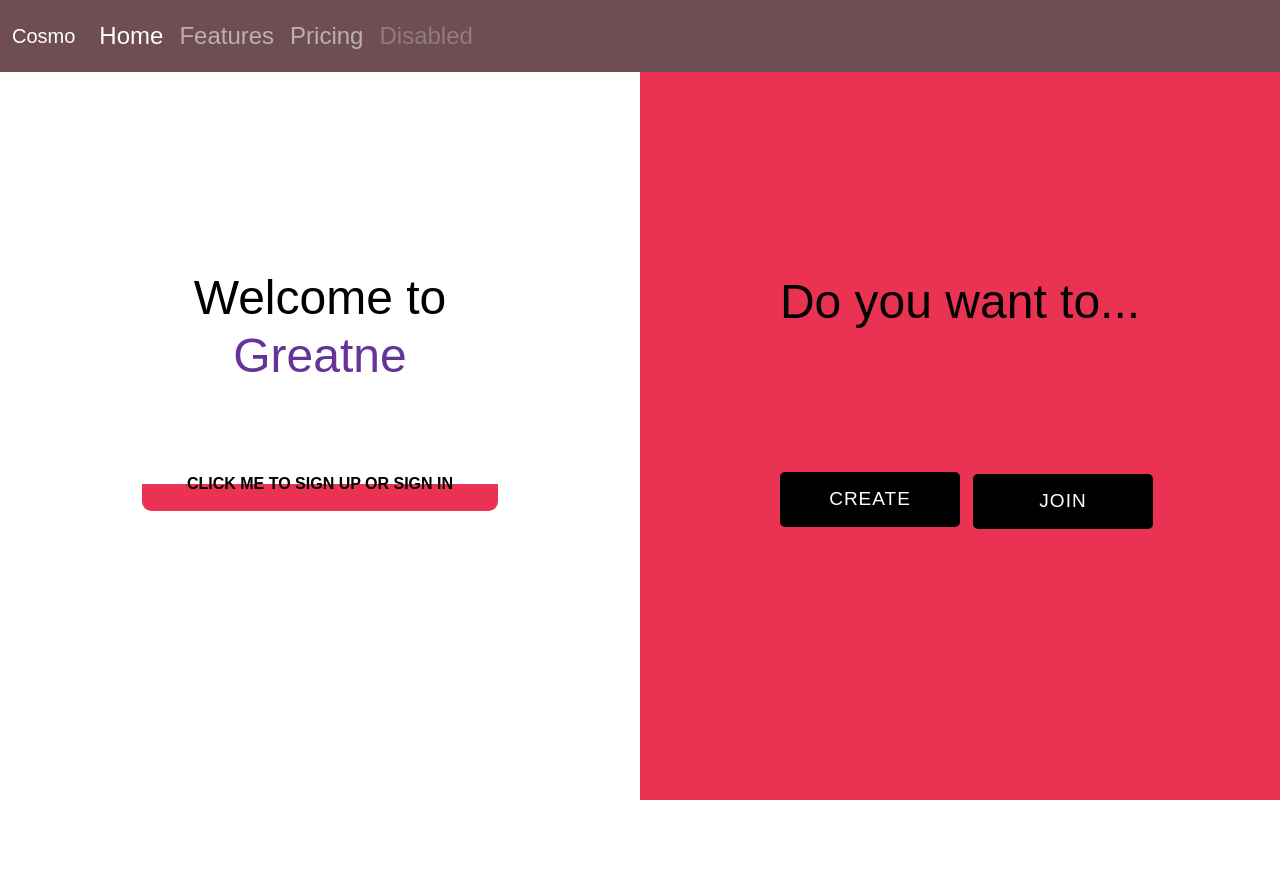
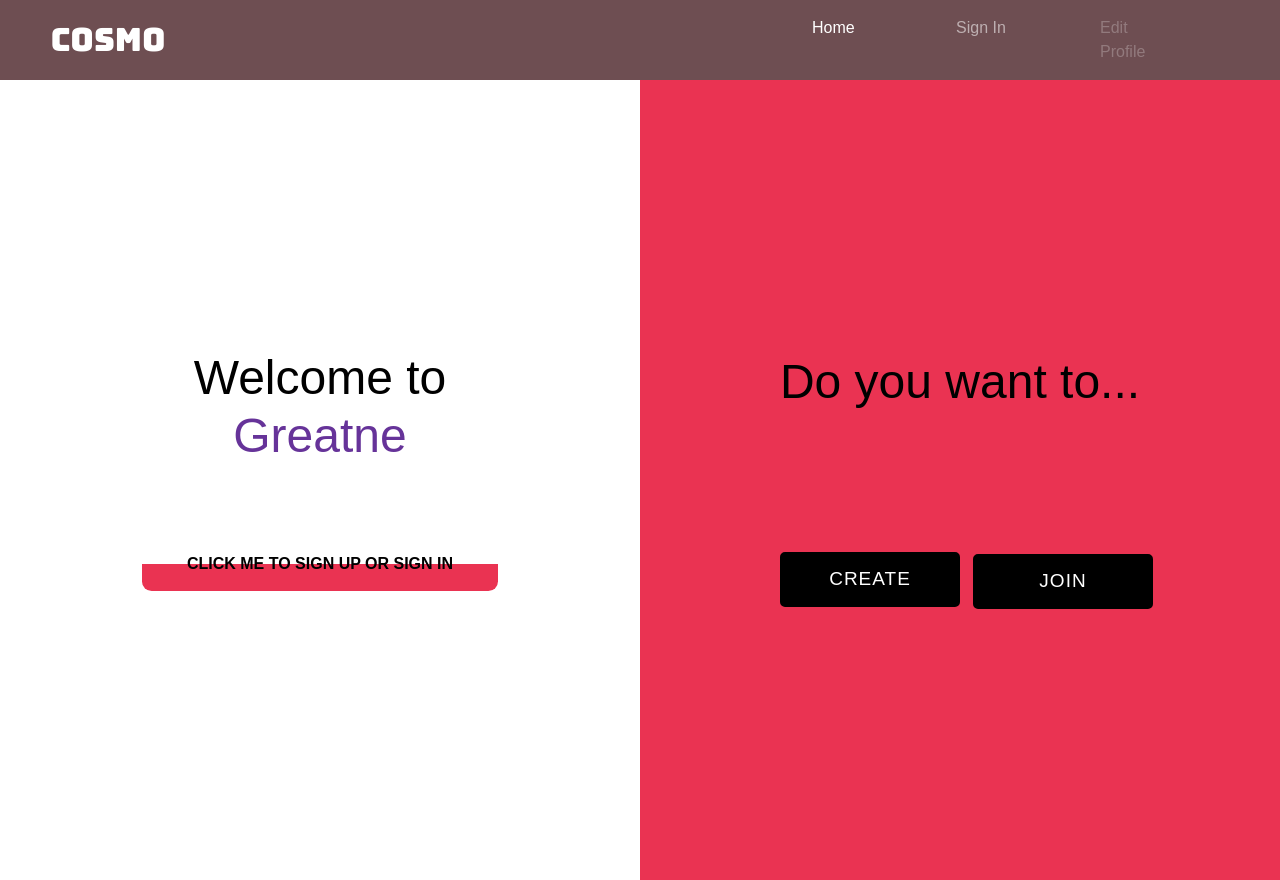
Before and after one commit to Electric-Dragon/cosmo, a website: page public/html/home.html in a window 1280 px wide. Before the commit the page ends 800 px from the top, so only its background shows below. Drawn offline with nearby package versions, Linux system fonts and the light colour scheme; some packages are replaced by stand-ins of ours; a script that the page names is missing; a web font is replaced by a local one.

Commit message:
fixed navbar

```diff
--- a/public/css/home.css
+++ b/public/css/home.css
@@ -3,6 +3,7 @@
     max-width: 100%;
     max-height: 100%;
     overflow-x: hidden;
+    overflow-y: hidden;
 }
 
 html{
@@ -16,19 +17,31 @@ h1{
     font-size: 3rem;
     text-align: center;
 }
-
+ul{
+  gap: 2rem;
+}
+.nav-item{
+  margin-right: 5%;
+  width: 7rem !important;
+}
 
 nav{
     font-family: 'Cubano', sans-serif !important;
     height: 9%;
-    font-size: 1.5rem;
+
+  padding-right: 5%;
+  padding-left: 3%;
+}
+
+.navbar-brand{
+  font-family: 'Bungee', cursive;  outline: black;
+  font-size: 2rem;
 }
 
 .grid{
-    top: 4%;
     display: grid;
     grid-template-columns: repeat(2, 1fr);
-    grid-template-rows: repeat(3, 100vh);
+    grid-template-rows: repeat(1, 100vh);
     max-height:100vh ;
 }
 
--- a/public/html/home.html
+++ b/public/html/home.html
@@ -7,14 +7,38 @@
     <link href="https://cdn.jsdelivr.net/npm/bootstrap@5.1.3/dist/css/bootstrap.min.css" rel="stylesheet" integrity="sha384-1BmE4kWBq78iYhFldvKuhfTAU6auU8tT94WrHftjDbrCEXSU1oBoqyl2QvZ6jIW3" crossorigin="anonymous">
     <link href="http://fonts.cdnfonts.com/css/cubano" rel="stylesheet">
     <link href="http://fonts.cdnfonts.com/css/sofia-pro" rel="stylesheet">
+    <link rel="preconnect" href="https://fonts.googleapis.com">
+    <link rel="preconnect" href="https://fonts.gstatic.com" crossorigin>
+    <link href="https://fonts.googleapis.com/css2?family=Bungee&display=swap" rel="stylesheet">
     <link rel="stylesheet" href="/css/home.css">
 
     <title>Cosmo | Home</title>
 </head>
 <body>
-    <nav class="navbar fixed-top navbar-expand-lg navbar-dark" style="background-color: #6E4E52 !important;">
+  <nav class="navbar navbar-expand-lg navbar-dark " style="background-color: #6E4E52 !important;">
+    <div class="container-fluid">
+      <a class="navbar-brand" href="#">Cosmo</a>
+      <button class="navbar-toggler" type="button" data-bs-toggle="collapse" data-bs-target="#navbarNav" aria-controls="navbarNav" aria-expanded="false" aria-label="Toggle navigation">
+        <span class="navbar-toggler-icon"></span>
+      </button>
+      <div class="collapse navbar-collapse" id="navbarNav">
+        <ul class="navbar-nav  ms-auto">
+          <li class="nav-item">
+            <a class="nav-link active" aria-current="page" href="#">Home</a>
+          </li>
+          <li class="nav-item">
+            <a class="nav-link" href="#">Sign In</a>
+          </li>
+          <li class="nav-item">
+            <a class="nav-link disabled">Edit Profile</a>
+          </li>
+        </ul>
+      </div>
+    </div>
+  </nav>
+    <!-- <nav class="navbar fixed-top navbar-expand-lg navbar-dark" style="background-color: #6E4E52 !important;">
         <div class="container-fluid">
-          <a class="navbar-brand" href="/">Cosmo</a>
+          <a class="navbar-brand" href="/">Cosmo </a>
           <button class="navbar-toggler" type="button" data-bs-toggle="collapse" data-bs-target="#navbarNavAltMarkup" aria-controls="navbarNavAltMarkup" aria-expanded="false" aria-label="Toggle navigation">
             <span class="navbar-toggler-icon"></span>
           </button>
@@ -27,7 +51,7 @@
             </div>
           </div>
         </div>
-    </nav>
+    </nav> -->
 
     <div class="grid">
         <div class="squares" style="background-color: #FFFFFF;" ><h1>Welcome to <br><center style="color:purple; font-size: 5rem;" id='text' class= 'console-underscore' id='console'>&#95;</center></h1><a style="margin-top: 10%;" href="/sign" class="clk sixth">Click me to Sign Up or Sign In</a></div>
```
